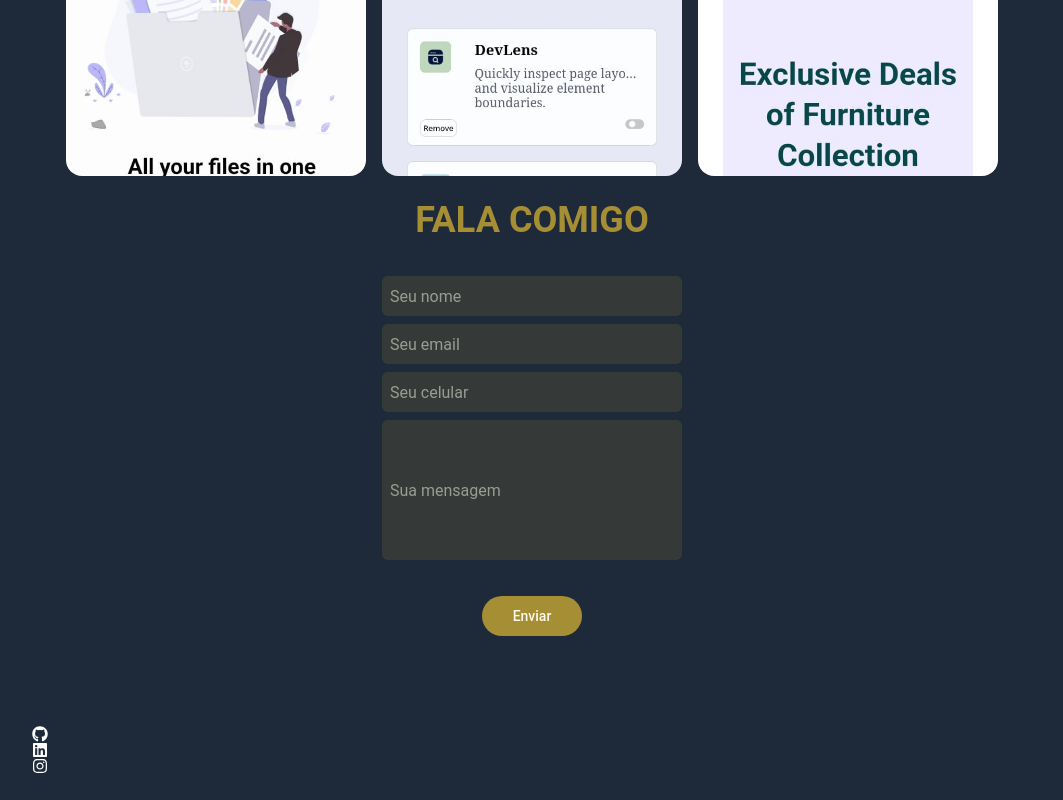
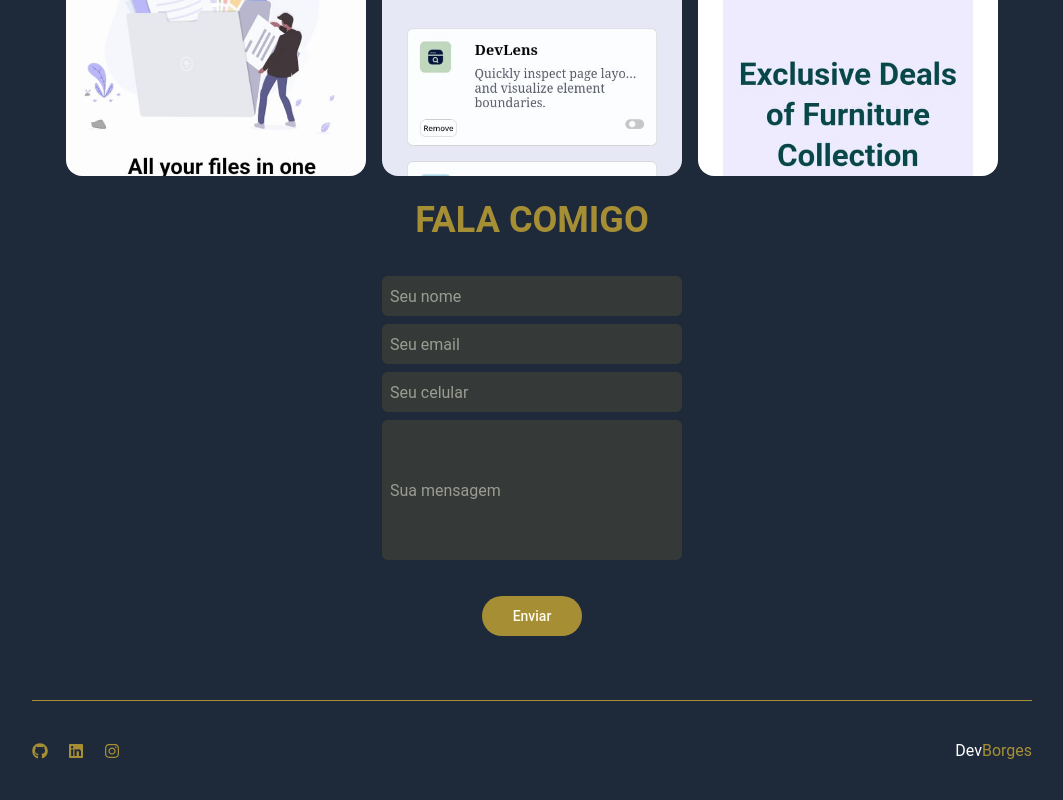
Before and after one commit to Paulo-Borges/reactPortifolio, a React (Vite) app: page / in a window 1280 px wide. Shown: the part 1900-2700 px from the top of the page, without its empty margins (108-1171 px from the left). Built offline with nearby package versions, Linux system fonts and the light colour scheme.

Commit message:
feat: refatorar Footer

```diff
--- a/src/components/Footer.tsx
+++ b/src/components/Footer.tsx
@@ -9,17 +9,20 @@ const Footer = () => {
 
 
   return (
-    <footer className="flex justify-around lg:justify-between items-center  bg-gray-800 text-white gap-5 w-[1280px] lg:w-[1000px] h-[100px] ">
-      <div>
+    <footer className="flex justify-around lg:justify-between items-center  bg-gray-800 text-white gap-5 w-[1280px] lg:w-[1000px] h-[100px] border-t border-amber-300/60  ">
+      <div className="flex gap-5 ">
         <Link to="https://github.com/Paulo-Borges" target="_blank">
-         <FaGithub className="" />
+         <FaGithub className="text-amber-300/60" />
         </Link>
         <Link to="https://www.linkedin.com/in/paulo-borges-de-almeida-b543b3242/" target="_blank">
-         <FaLinkedin />
+         <FaLinkedin className="text-amber-300/60" />
         </Link>
         <Link to="https://www.instagram.com/devborges8/" target="_blank">
-        <FaInstagram />
+        <FaInstagram className="text-amber-300/60" />
         </Link>
+      </div>
+      <div>
+        <a href="https://www.linkedin.com/in/paulo-borges-de-almeida-b543b3242/" target="_blank">Dev<span className="text-amber-300/60">Borges</span></a>
       </div>
 
 
```
